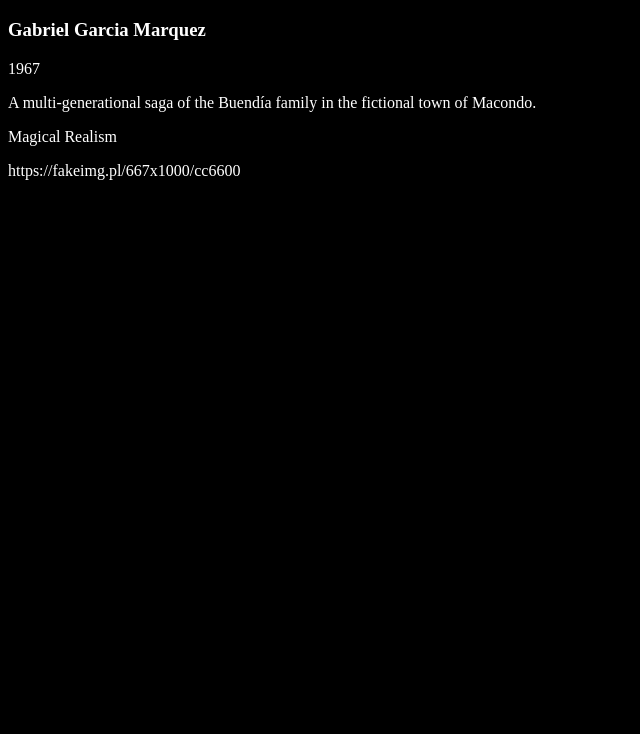
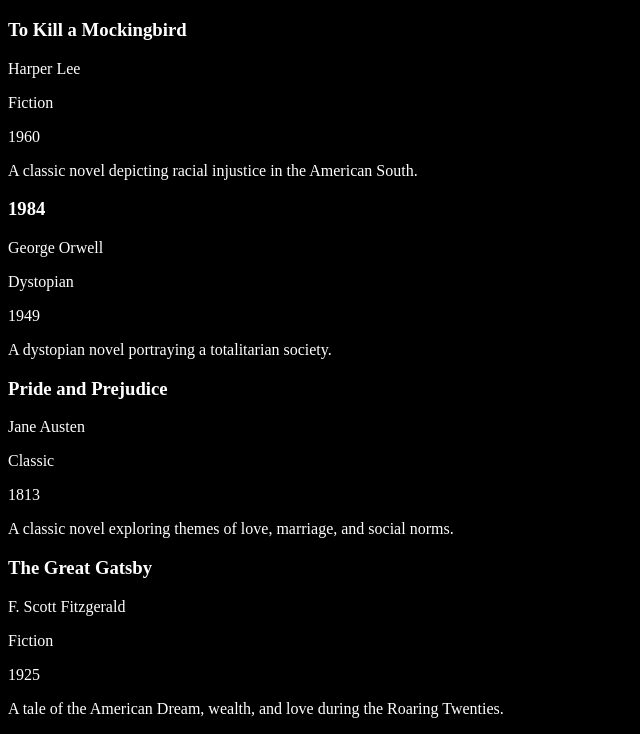
Before and after one commit to delgado-jason/the_library, a website: page index.html in a window 1280 px wide. Shown: the part 61-795 px from the top of the page, without its empty margins (0-640 px from the left). Drawn offline with Linux system fonts and the light colour scheme.

Commit message:
Update displayBooks function to dynamically display books from the library on the front-end.

```diff
--- a/index.html
+++ b/index.html
@@ -15,6 +15,7 @@
     <body>
 
         <h1>The Library</h1>
+        <section id="cards">
             <div class="card">
                 <div class="book">
                     <h3 class="book-title"></h3>
@@ -24,6 +25,8 @@
                     <p class="book-desc"></p>
                 </div>
             </div>
+        </section>
+
 
         <script src="main.js" async defer></script>
     </body>
--- a/main.js
+++ b/main.js
@@ -1,11 +1,12 @@
 // Dom Elements
-const cardDiv = document.querySelector('.card');
-const bookDiv = document.querySelector('.book');
-const bookTitle = document.querySelector('.book-title');
-const bookAuthor = document.querySelector('.book-author');
-const bookYear = document.querySelector('.book-year');
-const bookGenre = document.querySelector('.book-genre');
-const bookDesc = document.querySelector('.book-desc');
+const section = document.getElementById('cards');
+// const cardDiv = document.querySelector('.card');
+// const bookDiv = document.querySelector('.book');
+// const bookTitle = document.querySelector('.book-title');
+// const bookAuthor = document.querySelector('.book-author');
+// const bookYear = document.querySelector('.book-year');
+// const bookGenre = document.querySelector('.book-genre');
+// const bookDesc = document.querySelector('.book-desc');
 
 // Library that holds book objects
 const myLibrary = [];
@@ -124,6 +125,7 @@
 
 // The Book constructor
 function Book(id, title, author, year, genre, desc, img) {
+    this.id = id;
     this.title = title;
     this.author = author;
     this.year = year;
@@ -133,13 +135,14 @@
 }
 
 // Add Book object to the library
-function addToLibrary(title, author, year, genre, desc, img) {
-    const newBook = new Book(title, author, year, genre, desc, img);
+function addToLibrary(id, title, author, year, genre, desc, img) {
+    const newBook = new Book(id, title, author, year, genre, desc, img);
     myLibrary.push(newBook);
 }
 
 // Loop through book data and populate library
 bookData.forEach((book) => {
+    id = book.id;
     title = book.title;
     author = book.author;
     year = book["publication_year"];
@@ -147,18 +150,38 @@
     desc = book.description;
     image = book["cover_image"];
 
-    addToLibrary(title, author, year, genre, desc, image);
+    addToLibrary(id, title, author, year, genre, desc, image);
 })
 
 // Display Books
 function displaybooks() {
+    // myLibrary.forEach((book) => {
+    //     bookTitle.innerHTML = book.title;
+    //     bookAuthor.innerHTML = book.author;
+    //     bookGenre.innerHTML = book.genre;
+    //     bookYear.innerHTML = book.year;
+    //     bookDesc.innerHTML = book.desc;
+    // })
+
+    // Refactor to dynamically display the books in the library
     myLibrary.forEach((book) => {
-        bookTitle.innerHTML = book.title;
-        bookAuthor.innerHTML = book.author;
-        bookGenre.innerHTML = book.genre;
-        bookYear.innerHTML = book.year;
-        bookDesc.innerHTML = book.desc;
+      const cardElem = document.createElement('div');
+      cardElem.innerHTML = `
+        <div id="${book.id}" class="book">
+          <h3 class="book-title">${book.title}</h3>
+          <p class="book-author">${book.author}</p>
+          <p class="book-genre">${book.genre}</p>
+          <p class="book-year">${book.year}</p>
+          <p class="book-desc">${book.desc}</p>
+        </div>
+      `
+      cardElem.className = 'card';
+      section.appendChild(cardElem);
+
     })
+
+
+
 }
 
 displaybooks();
```
Lines whose indentation alone changed are shown as unchanged.
